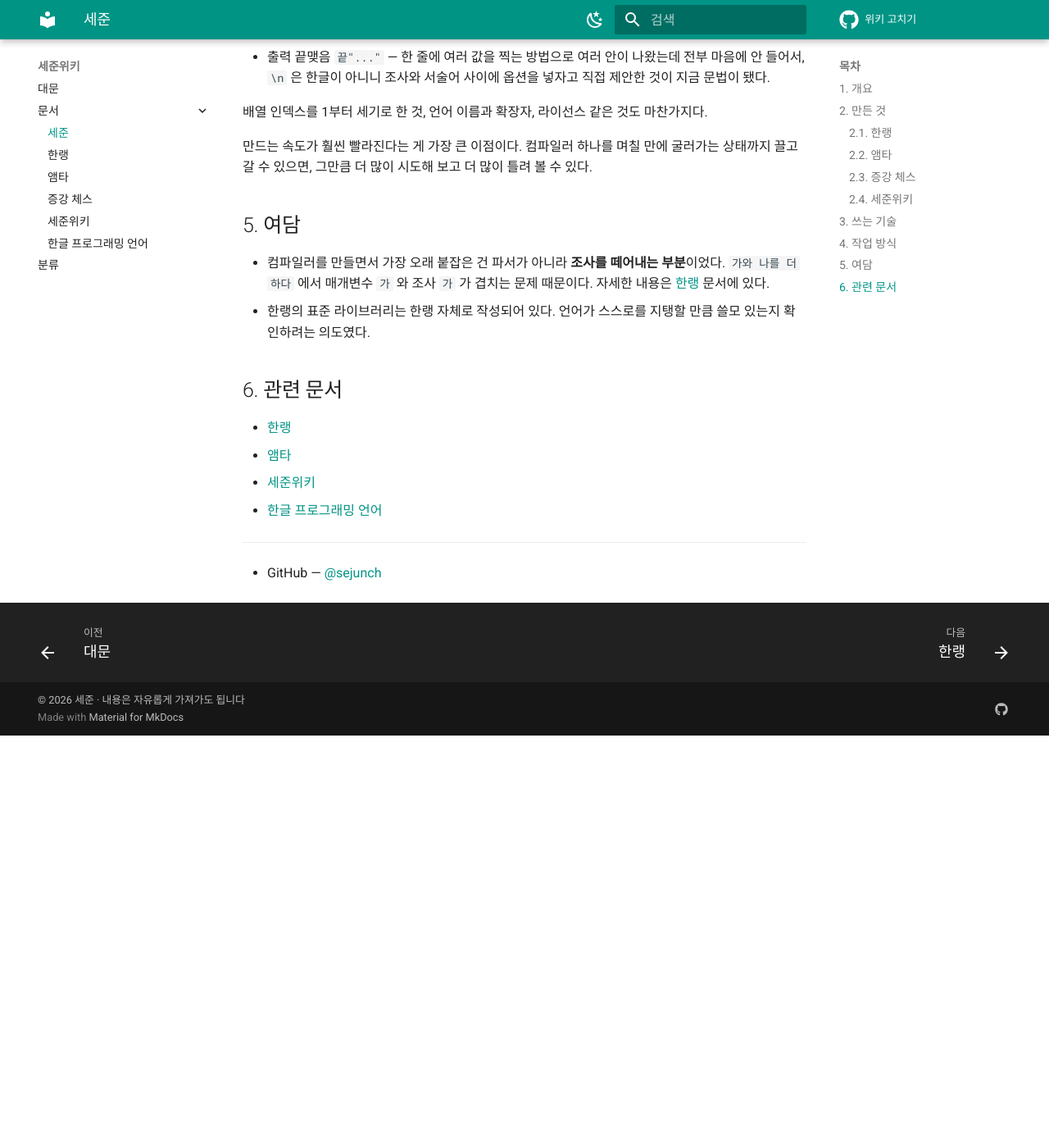
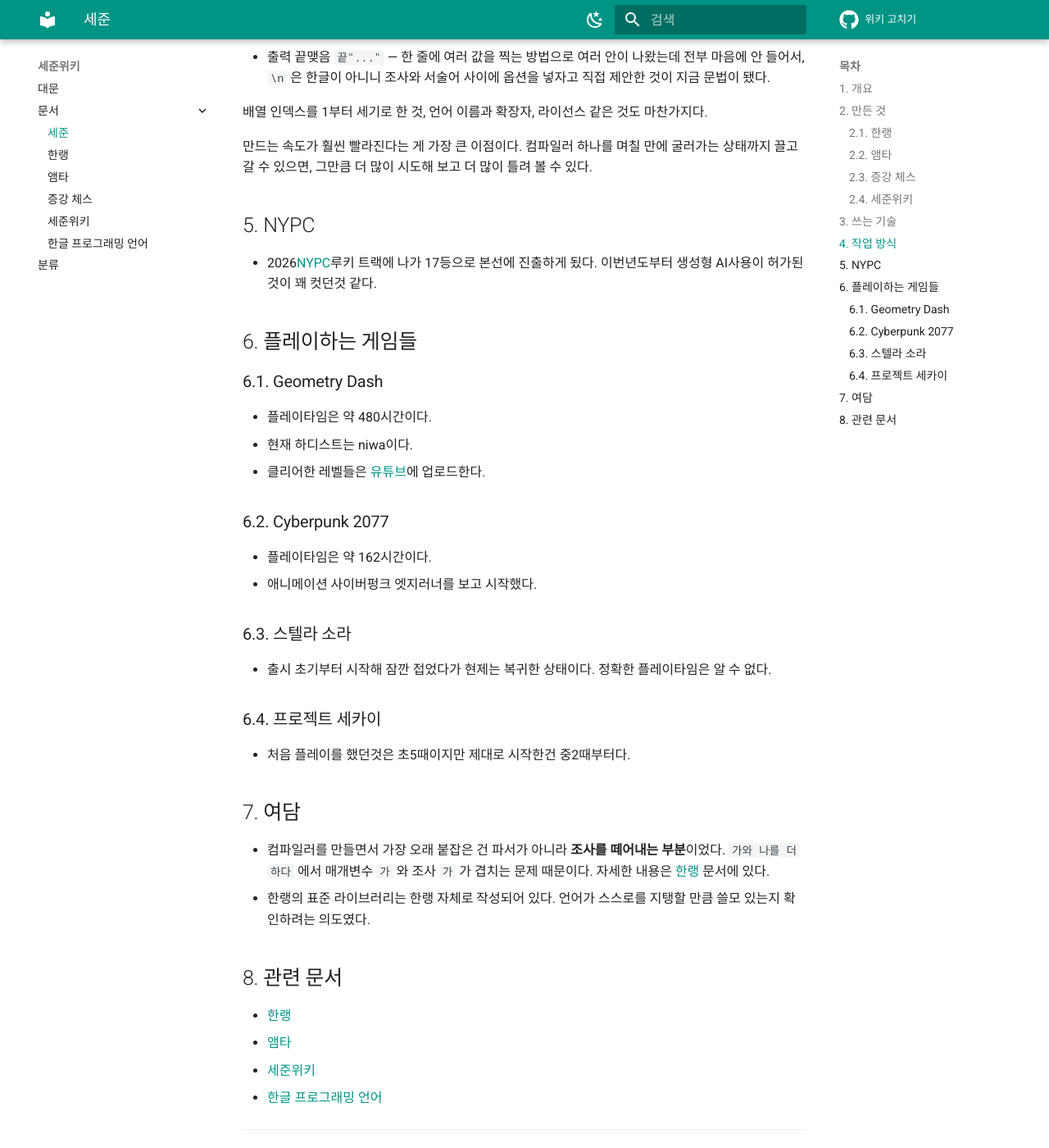
Before and after one commit to sejunch/sejunch.github.io, an MkDocs documentation site: the page built from docs/세준.md, in a window 1280 px wide and 1400 px high, scrolled down 2232 px. Shown: the whole window at 82% size. Built offline with MkDocs 1.6.1 and Material for MkDocs 9.7.7, drawn with Linux system fonts in a browser that asks for light colours; comment, search, counter and statistics services are not loaded; before the commit the page ends 3129 px from its top, so only the background shows below that; some of the changed text lies outside the part shown.

Commit message:
Update 세준.md

```diff
--- a/docs/세준.md
+++ b/docs/세준.md
@@ -70,10 +70,10 @@ Next.js와 MongoDB, Google Gemini API로 만들었다. 로그인, 데이터베
 
 | 분류 | |
 |------|---|
-| 언어 | C++, TypeScript |
+| 언어 | C++, TypeScript, python |
 | 웹 | Next.js, MongoDB, Tailwind CSS |
-| 관심 분야 | 컴파일러, 프로그래밍 언어 설계, 알고리즘 |
-| 환경 | Arch Linux, VSCode |
+| 관심 분야 | 컴파일러, 프로그래밍 언어 설계, 알고리즘, AI |
+| 환경 | Arch Linux, Windows, VSCode |
 | 도구 | Claude |
 
 ## 4. 작업 방식
@@ -100,7 +100,34 @@ Next.js와 MongoDB, Google Gemini API로 만들었다. 로그인, 데이터베
 컴파일러 하나를 며칠 만에 굴러가는 상태까지 끌고 갈 수 있으면,
 그만큼 더 많이 시도해 보고 더 많이 틀려 볼 수 있다.
 
-## 5. 여담
+## 5. NYPC
+
+- 2026[NYPC](https://new.nypc.co.kr/ko/)루키 트랙에 나가 17등으로 본선에 진출하게 됬다.
+  이번년도부터 생성형 AI사용이 허가된것이 꽤 컷던것 같다.
+
+## 6. 플레이하는 게임들
+
+### 6.1. Geometry Dash
+
+- 플레이타임은 약 480시간이다.
+- 현재 하디스트는 niwa이다.
+- 클리어한 레벨들은 [유튜브](https://www.youtube.com/@86C3C4)에 업로드한다.
+
+### 6.2. Cyberpunk 2077
+
+- 플레이타임은 약 162시간이다.
+- 애니메이션 사이버펑크 엣지러너를 보고 시작했다.
+
+### 6.3. 스텔라 소라
+
+- 출시 초기부터 시작해 잠깐 접었다가 현제는 복귀한 상태이다.
+정확한 플레이타임은 알 수 없다.
+
+### 6.4. 프로젝트 세카이
+
+- 처음 플레이를 했던것은 초5때이지만 제대로 시작한건 중2때부터다.
+
+## 7. 여담
 
 - 컴파일러를 만들면서 가장 오래 붙잡은 건 파서가 아니라 **조사를 떼어내는 부분**이었다.
   `가와 나를 더하다` 에서 매개변수 `가` 와 조사 `가` 가 겹치는 문제 때문이다.
@@ -108,7 +135,7 @@ Next.js와 MongoDB, Google Gemini API로 만들었다. 로그인, 데이터베
 - 한랭의 표준 라이브러리는 한랭 자체로 작성되어 있다. 언어가 스스로를 지탱할 만큼
   쓸모 있는지 확인하려는 의도였다.
 
-## 6. 관련 문서
+## 8. 관련 문서
 
 - [한랭](한랭.md)
 - [앰타](앰타.md)
```
